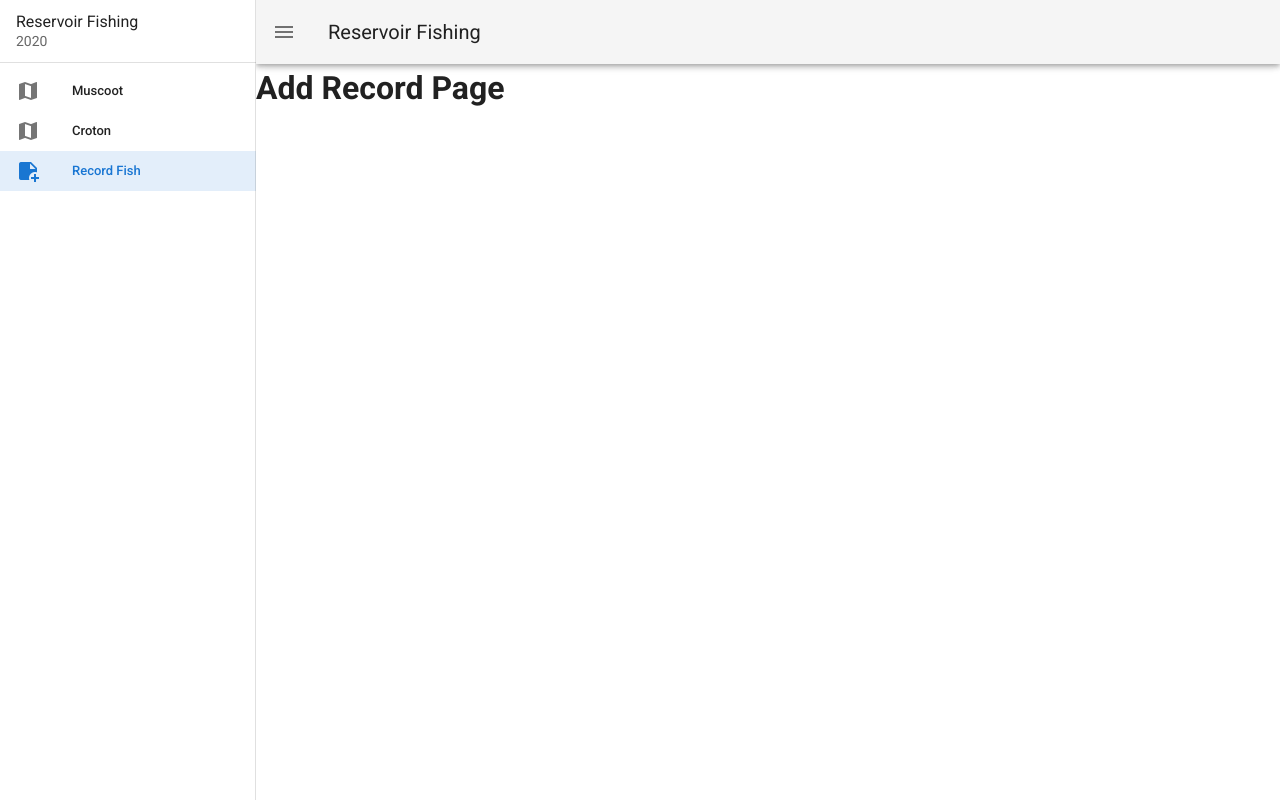
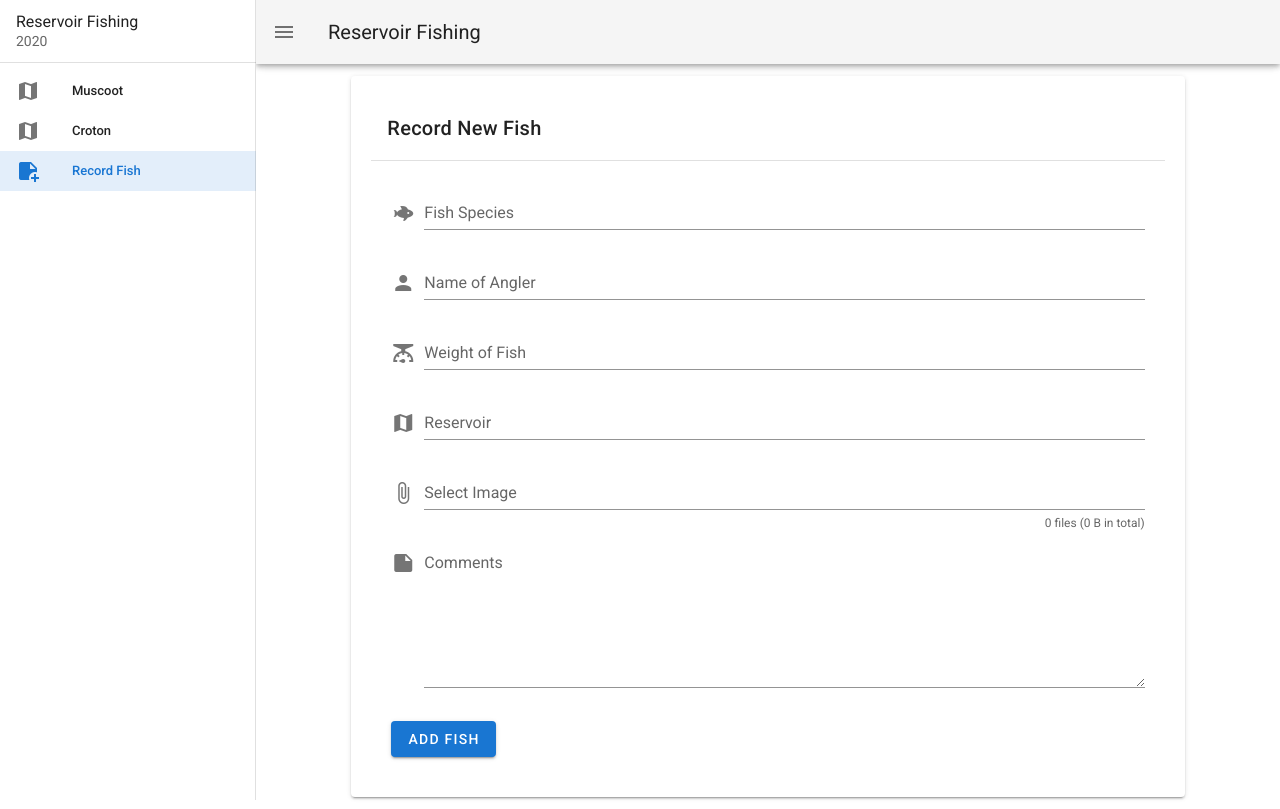
Before and after one commit to Kevinschoen05/mevn-fishing-app, a Vue app in the folder client/: page /add-record in a window 1280 px wide. Built offline with nearby package versions, Linux system fonts and the light colour scheme.

Commit message:
Added form for submitting new records, notification on home page

```diff
--- a/client/src/api.js
+++ b/client/src/api.js
@@ -3,6 +3,12 @@ const url = "api/record";
 
 
 export default class API {
+  //add record
+  static async addRecord(record){
+    const res = await axios.post(url, record);
+    return res.data
+  }
+
   //get all the records
   static async getAllRecords() {
     const res = await axios.get(url);
@@ -27,7 +33,7 @@ export default class API {
     return res.data;
   }
   //update record
-  static async addRecord(id, record) {
+  static async updateRecord(id, record) {
     const res = await axios.patch(`${url}/${id}`, record);
     return res.data;
   }
--- a/client/src/views/AddRecord.vue
+++ b/client/src/views/AddRecord.vue
@@ -1,3 +1,102 @@
 <template>
-    <h1>Add Record Page</h1>
+  <v-container>
+    <v-row no-gutters>
+      <v-col sm="10" class="mx-auto">
+        <v-card class="pa-5">
+          <v-card-title>Record New Fish</v-card-title>
+          <v-divider></v-divider>
+          <v-form
+            ref="form"
+            @submit.prevent="submitForm"
+            class="pa-5"
+            enctype="multipart/form-data"
+          >
+            <v-text-field
+              label="Fish Species"
+              v-model="record.species"
+              prepend-icon="mdi-fish"
+              :rules="rules"
+            ></v-text-field>
+            <v-text-field
+              label="Name of Angler"
+              v-model="record.angler"
+              prepend-icon="mdi-account"
+              :rules="rules"
+            ></v-text-field>
+            <v-text-field
+              label="Weight of Fish"
+              v-model="record.weight"
+              prepend-icon="mdi-scale"
+              :rules="rules"
+            ></v-text-field>
+            <v-text-field
+              label="Reservoir"
+              v-model="record.reservoir"
+              prepend-icon="mdi-map"
+              :rules="rules"
+            ></v-text-field>
+            <v-file-input
+              @change="selectFile"
+              :rules="rules"
+              show-size
+              counter
+              multiple
+              label="Select Image"
+            ></v-file-input>
+            <v-textarea
+              label="Comments"
+              v-model="record.comment"
+              prepend-icon="mdi-note"
+              :rules="rules"
+            ></v-textarea>
+            <v-btn type="submit" class="mt-3" color="primary">Add Fish</v-btn>
+          </v-form>
+        </v-card>
+      </v-col>
+    </v-row>
+  </v-container>
 </template>
+<script>
+import API from "../api";
+export default {
+  data() {
+    return {
+      rules: [(value) => !!value || "This field is required"],
+      record: {
+        species: "",
+        angler: "",
+        weight: "",
+        reservoir: "",
+        comment: "",
+        date: "",
+        image: "",
+      },
+      image: "",
+    };
+  },
+  methods: {
+    selectFile(file) {
+      this.image = file[0];
+    },
+
+    async submitForm() {
+      const formData = new FormData();
+      formData.append("image", this.image);
+      formData.append("species", this.record.species);
+      formData.append("angler", this.record.angler);
+      formData.append("weight", this.record.weight);
+      formData.append("reservoir", this.record.reservoir);
+      formData.append("comment", this.record.comment);
+      console.log(formData);
+      if (this.$refs.form.validate()) {
+        const response = await API.addRecord(formData);
+        this.$router.push({
+          name: "Home",
+          params: { message: response.message },
+        });
+      }
+        console.log(formData);
+    },
+  },
+};
+</script>
--- a/client/src/views/Home.vue
+++ b/client/src/views/Home.vue
@@ -1,5 +1,12 @@
 <template>
-  <v-container fill-height  >
+  <v-container fill-height>
+    <v-alert
+      border="left"
+      close-text="Close Alert"
+      color="green accent-4"
+      dismissible
+      v-if="this.$route.params.message"
+    >{{this.$route.params.message}}</v-alert>
     <v-row no-gutters class="d-flex justify-space-between">
       <v-col
         sm="4"
@@ -7,7 +14,7 @@
         v-for="reservoir in reservoirs"
         :key="reservoir.name"
       >
-        <v-card class="pa-1 " :to="reservoir.link">
+        <v-card class="pa-1" :to="reservoir.link">
           <v-img height="250" :src="reservoir.image"> </v-img>
           <v-card-title class="headline">{{ reservoir.name }}</v-card-title>
         </v-card>
@@ -17,8 +24,8 @@
 </template>
 
 <script>
-import crotonImage from "../assets/crotonThumbnail.png"
-import muscootImage from "../assets/muscootThumbnail.png"
+import crotonImage from "../assets/crotonThumbnail.png";
+import muscootImage from "../assets/muscootThumbnail.png";
 export default {
   name: "Home",
   data() {
@@ -27,12 +34,12 @@ export default {
         {
           name: "Muscoot",
           image: muscootImage,
-          link: '/muscoot'
+          link: "/muscoot",
         },
         {
           name: "Croton",
           image: crotonImage,
-          link: '/croton'
+          link: "/croton",
         },
       ],
     };
```
Also changed, not shown: 1 other file (tests, documents, lock files or other folders).
